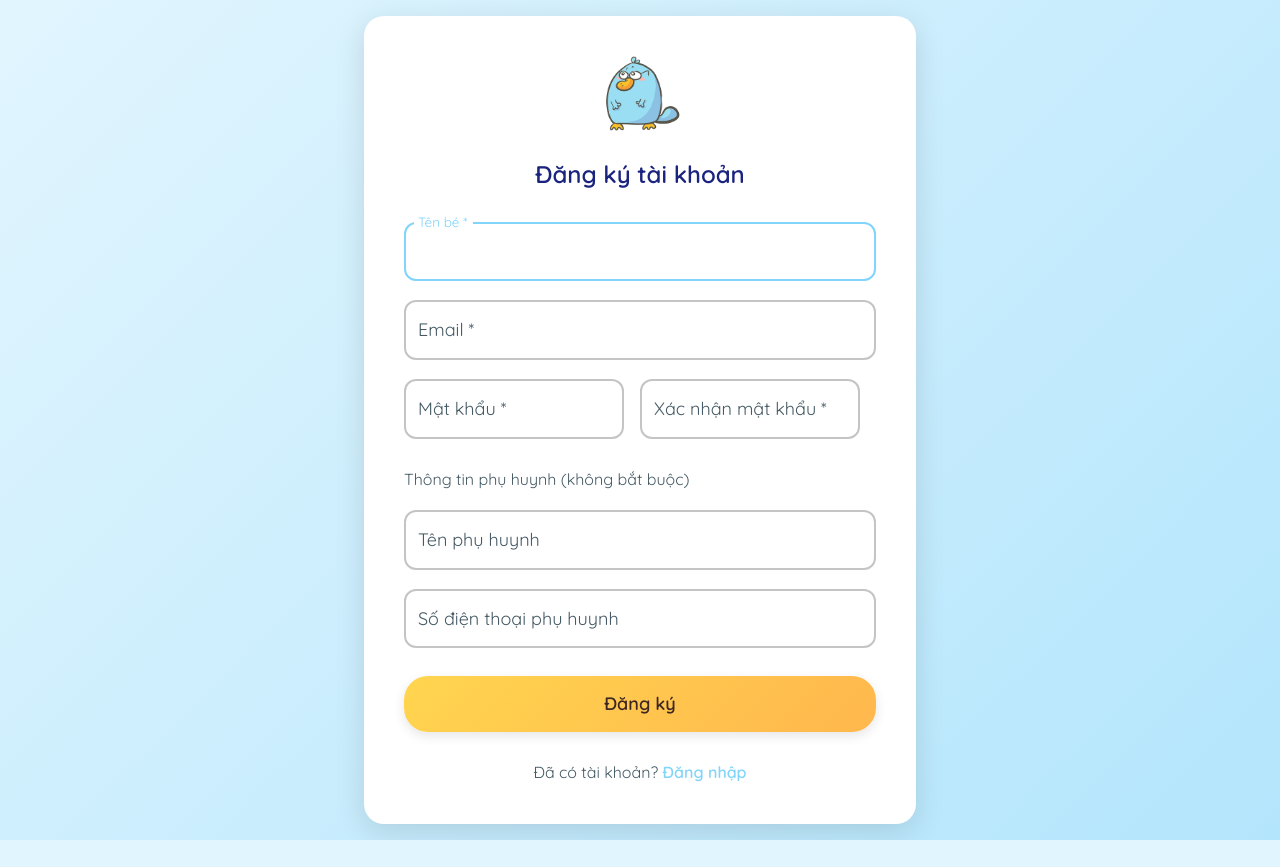
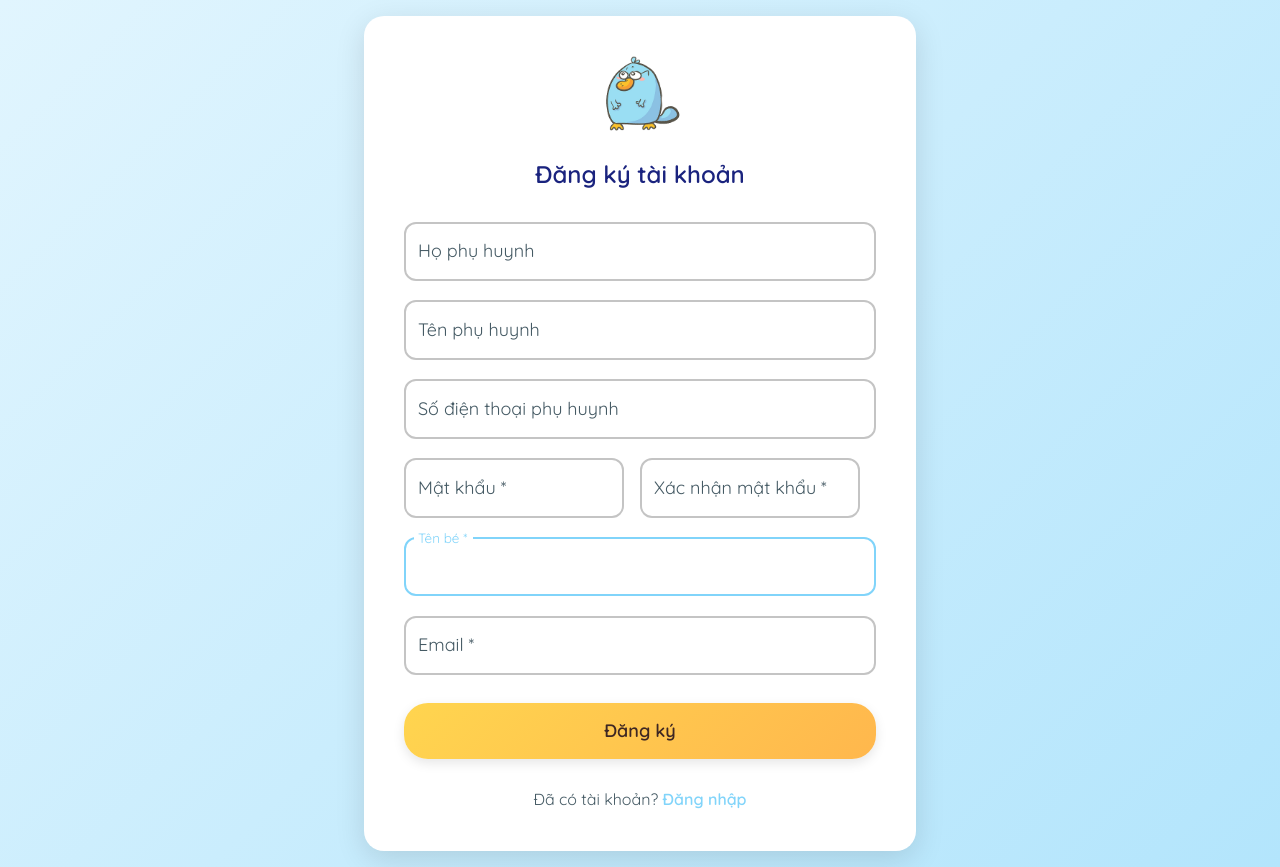
Before and after one commit to K1enNg/Tomo1-interface, a React (Vite) app: page /register in a window 1280 px wide. Before the commit the page ends 840 px from the top, so only its background shows below. Built offline with nearby package versions, Linux system fonts and the light colour scheme.

Commit message:
Added API connection with Tomo server for Sign In and Register.

```diff
--- /dev/null
+++ b/src/api/auth.ts
@@ -0,0 +1,50 @@
+import type { RegisterData, LoginCredentials } from '../types/auth.types';
+const url = import.meta.env.VITE_API_URL;
+
+
+interface RegisterPayload{
+    phoneNumber : string,
+    password: string,
+    firstName: string,
+    lastName: string
+}
+
+export async function login(payload: LoginCredentials) {
+  const res = await fetch(
+    `${url}/auth/login`,
+    {
+      method: "POST",
+        headers: {
+            "Content-Type": "application/json",
+        },
+        credentials: "include",
+        body: JSON.stringify(payload),
+    }
+  );
+
+  if (!res.ok) {
+    throw new Error(await res.text());
+  }
+
+  return res.json();
+}
+
+export async function register(payload: RegisterPayload) {
+  const res = await fetch(
+    `${url}/auth/signup`,
+    {
+      method: "POST",
+      headers: {
+        "Content-Type": "application/json",
+      },
+      credentials: "include",
+      body: JSON.stringify(payload),
+    }
+  );
+
+  if (!res.ok) {
+    throw new Error(await res.text());
+  }
+
+  return res.json();
+}
--- a/src/pages/auth/Register/Register.tsx
+++ b/src/pages/auth/Register/Register.tsx
@@ -8,19 +8,22 @@ import {
     Alert,
     Grid,
 } from '@mui/material';
+import { register } from '../../../api/auth.ts';
 import { Link as RouterLink, useNavigate } from 'react-router-dom';
 import AuthLayout from '../../../components/layout/AuthLayout/AuthLayout';
 import Logo from '../../../components/common/Logo/Logo';
 
 const Register = () => {
     const navigate = useNavigate();
+
+    const [childName, setChildName] = useState('');
+    const [email, setEmail] = useState('');
+    const [confirmPassword, setConfirmPassword] = useState('');
     const [formData, setFormData] = useState({
-        childName: '',
-        email: '',
         password: '',
-        confirmPassword: '',
-        parentName: '',
-        parentPhone: '',
+        firstName: '',
+        lastName: '',
+        phoneNumber: '',
     });
     const [error, setError] = useState('');
 
@@ -33,12 +36,12 @@ const Register = () => {
         setError('');
 
         // Validation
-        if (!formData.childName || !formData.email || !formData.password || !formData.confirmPassword) {
+        if (!formData.firstName || !formData.lastName || !formData.phoneNumber || !formData.password || !confirmPassword) {
             setError('Vui lòng điền đầy đủ thông tin bắt buộc');
             return;
         }
 
-        if (formData.password !== formData.confirmPassword) {
+        if (formData.password !== confirmPassword) {
             setError('Mật khẩu xác nhận không khớp');
             return;
         }
@@ -50,7 +53,7 @@ const Register = () => {
 
         // Mock registration - replace with actual API call
         try {
-            await new Promise(resolve => setTimeout(resolve, 1000));
+            await register(formData);
             console.log('Registration successful', formData);
             navigate('/signin');
         } catch (err) {
@@ -82,21 +85,27 @@ const Register = () => {
                     gap: 2.5,
                 }}
             >
+
                 <TextField
                     fullWidth
-                    label="Tên bé *"
-                    value={formData.childName}
-                    onChange={handleChange('childName')}
-                    autoFocus
+                    label="Họ phụ huynh"
+                    value={formData.lastName}
+                    onChange={handleChange('lastName')}
                 />
 
                 <TextField
                     fullWidth
-                    label="Email *"
-                    type="email"
-                    value={formData.email}
-                    onChange={handleChange('email')}
-                    autoComplete="email"
+                    label="Tên phụ huynh"
+                    value={formData.firstName}
+                    onChange={handleChange('firstName')}
+                />
+
+                 <TextField
+                    fullWidth
+                    label="Số điện thoại phụ huynh"
+                    type="text"
+                    value={formData.phoneNumber}
+                    onChange={handleChange('phoneNumber')}
                 />
 
                 <Grid container spacing={2}>
@@ -110,35 +119,38 @@ const Register = () => {
                             autoComplete="new-password"
                         />
                     </Grid>
+
                     <Grid item xs={12} sm={6}>
                         <TextField
                             fullWidth
                             label="Xác nhận mật khẩu *"
                             type="password"
-                            value={formData.confirmPassword}
-                            onChange={handleChange('confirmPassword')}
+                            value={confirmPassword}
+                            onChange={(e) => setConfirmPassword(e.target.value)}
                             autoComplete="new-password"
                         />
                     </Grid>
                 </Grid>
 
-                <Typography variant="body2" color="text.secondary" sx={{ mt: 1 }}>
+                {/* <Typography variant="body2" color="text.secondary" sx={{ mt: 1 }}>
                     Thông tin phụ huynh (không bắt buộc)
-                </Typography>
+                </Typography> */}
 
                 <TextField
                     fullWidth
-                    label="Tên phụ huynh"
-                    value={formData.parentName}
-                    onChange={handleChange('parentName')}
+                    label="Tên bé *"
+                    value={childName}
+                    onChange={(e) => setChildName(e.target.value)}
+                    autoFocus
                 />
 
                 <TextField
                     fullWidth
-                    label="Số điện thoại phụ huynh"
-                    type="tel"
-                    value={formData.parentPhone}
-                    onChange={handleChange('parentPhone')}
+                    label="Email *"
+                    type="email"
+                    value={email}
+                    onChange={(e) => setEmail(e.target.value)}
+                    autoComplete="email"
                 />
 
                 <Button
--- a/src/pages/auth/SignIn/SignIn.tsx
+++ b/src/pages/auth/SignIn/SignIn.tsx
@@ -9,13 +9,14 @@ import {
     Typography,
     Alert,
 } from '@mui/material';
+import { login } from '../../../api/auth.ts';
 import { Link as RouterLink, useNavigate } from 'react-router-dom';
 import AuthLayout from '../../../components/layout/AuthLayout/AuthLayout';
 import Logo from '../../../components/common/Logo/Logo';
 
 const SignIn = () => {
     const navigate = useNavigate();
-    const [email, setEmail] = useState('');
+    const [phoneNumber, setPhoneNumber] = useState('');
     const [password, setPassword] = useState('');
     const [rememberMe, setRememberMe] = useState(false);
     const [error, setError] = useState('');
@@ -25,7 +26,7 @@ const SignIn = () => {
         setError('');
 
         // Basic validation
-        if (!email || !password) {
+        if (!phoneNumber || !password) {
             setError('Please fill in all fields');
             return;
         }
@@ -33,13 +34,13 @@ const SignIn = () => {
         // Mock authentication - replace with actual API call
         try {
             // Simulate API call
-            await new Promise(resolve => setTimeout(resolve, 1000));
 
-            // For demo purposes, accept any email/password
-            console.log('Login successful', { email, rememberMe });
+            await login({phoneNumber, password});
+            // For demo purposes, accept any phoneNumber/password
+            console.log('Login successful', { phoneNumber, rememberMe });
             navigate('/test/intro');
         } catch (err) {
-            setError('Invalid email or password');
+            setError('Mật Khẩu hay Số Điện Thoại không đúng. Vui lòng thử lại.');
         }
     };
 
@@ -69,11 +70,11 @@ const SignIn = () => {
             >
                 <TextField
                     fullWidth
-                    label="Email"
-                    type="email"
-                    value={email}
-                    onChange={(e) => setEmail(e.target.value)}
-                    autoComplete="email"
+                    label="Số điện thoại"
+                    type="phoneNumber"
+                    value={phoneNumber}
+                    onChange={(e) => setPhoneNumber(e.target.value)}
+                    autoComplete="phoneNumber"
                     autoFocus
                 />
 
```
Also changed, not shown: src/types/auth.types.ts (+7 -6 lines), 2 other files (tests, documents, lock files or other folders).
